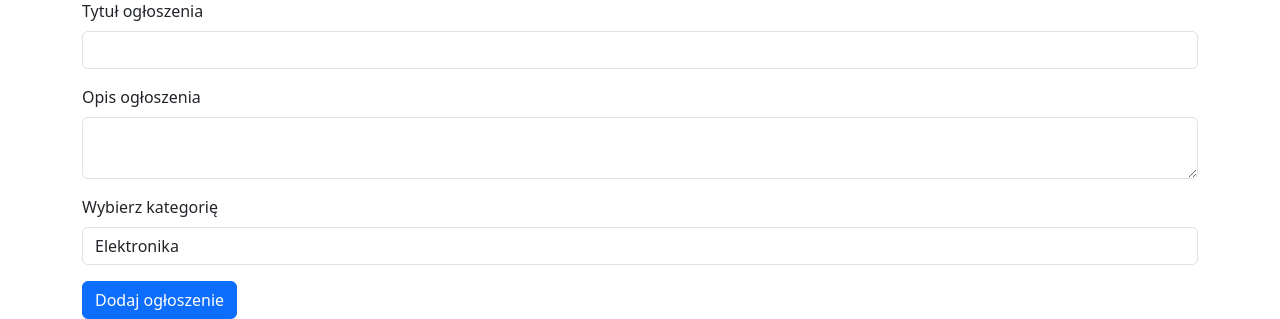
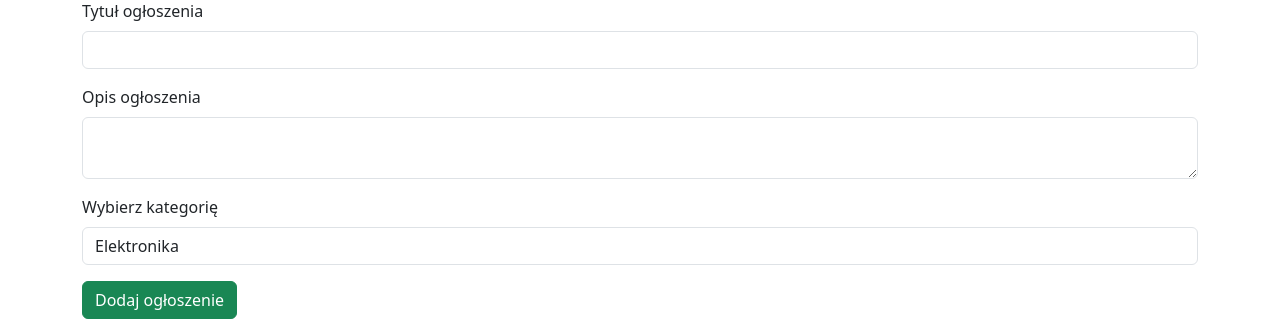
Before and after one commit to Karolina5900/ProjektStrona, a Flask app: page / in a window 1280 px wide. Shown: the part 2631-2950 px from the top of the page. Run offline with Flask 3, Linux system fonts and the light colour scheme.

Commit message:
kolor na zielony

```diff
--- a/templates/index.html
+++ b/templates/index.html
@@ -57,7 +57,7 @@
                 {% endfor %}
             </select>
         </div>
-        <button type="submit" class="btn btn-primary">Dodaj ogłoszenie</button>
+        <button type="submit" class="btn btn-success">Dodaj ogłoszenie</button>
     </form>
 </div>
 {% endblock %}
```
Also changed, not shown: instance/olx.db.
